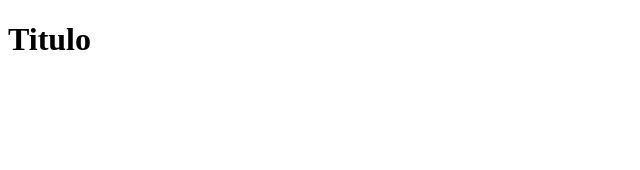
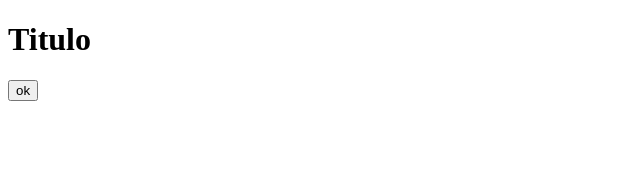
Before and after one commit to raulmartins/madereirasaojose, a React (Create React App) app: page / in a window 1280 px wide. Shown: the top 170 px of the page, without its empty margins (0-640 px from the left). Built offline with nearby package versions, Linux system fonts and the light colour scheme.

Commit message:
cria button ok

```diff
--- a/src/App.js
+++ b/src/App.js
@@ -1,10 +1,12 @@
 import React from "react";
 import Title from "./components/title";
+import Button from "./components/button";
 
 function App() {
   return (
     <div className="App">
       <Title />
+      <Button />
     </div>
   );
 }
--- /dev/null
+++ b/src/components/button/index.js
@@ -0,0 +1,9 @@
+import React from "react";
+
+// import { Container } from './styles';
+
+function button() {
+  return <button type="button">ok</button>;
+}
+
+export default button;
```
